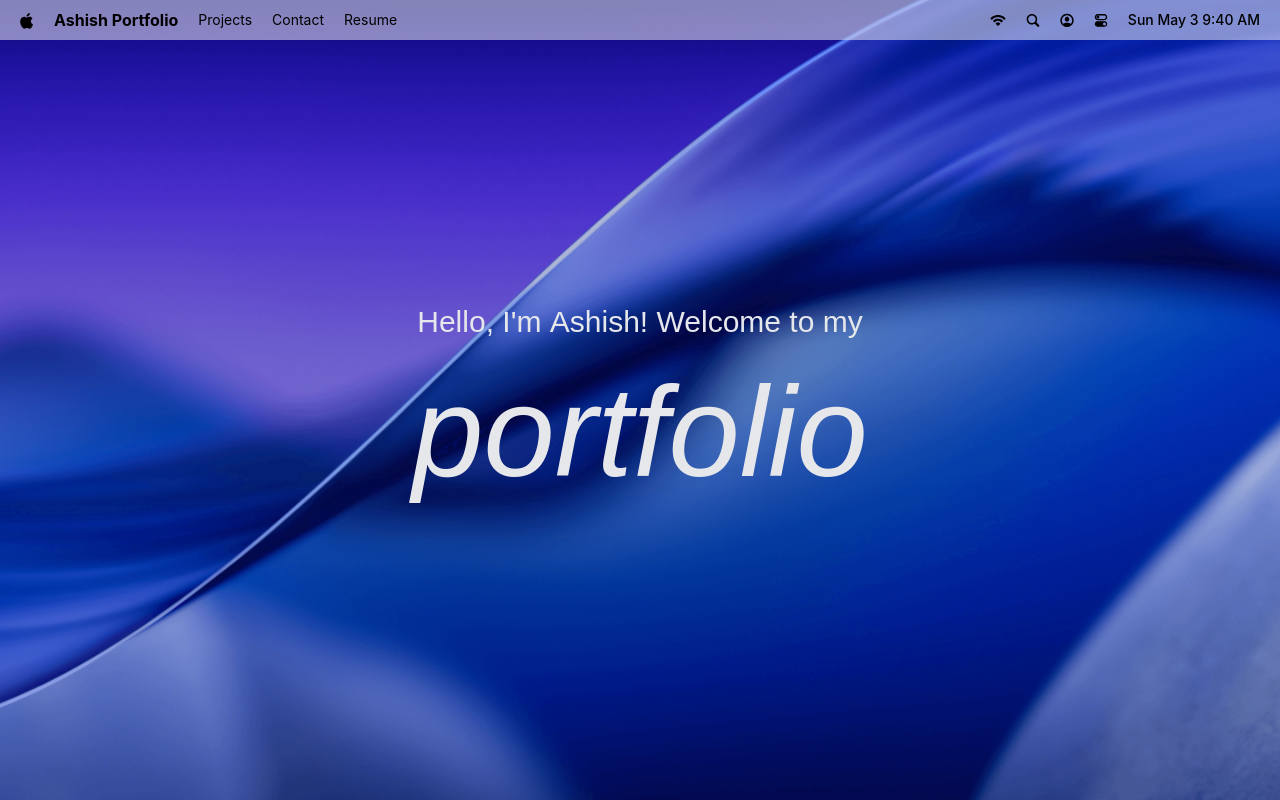
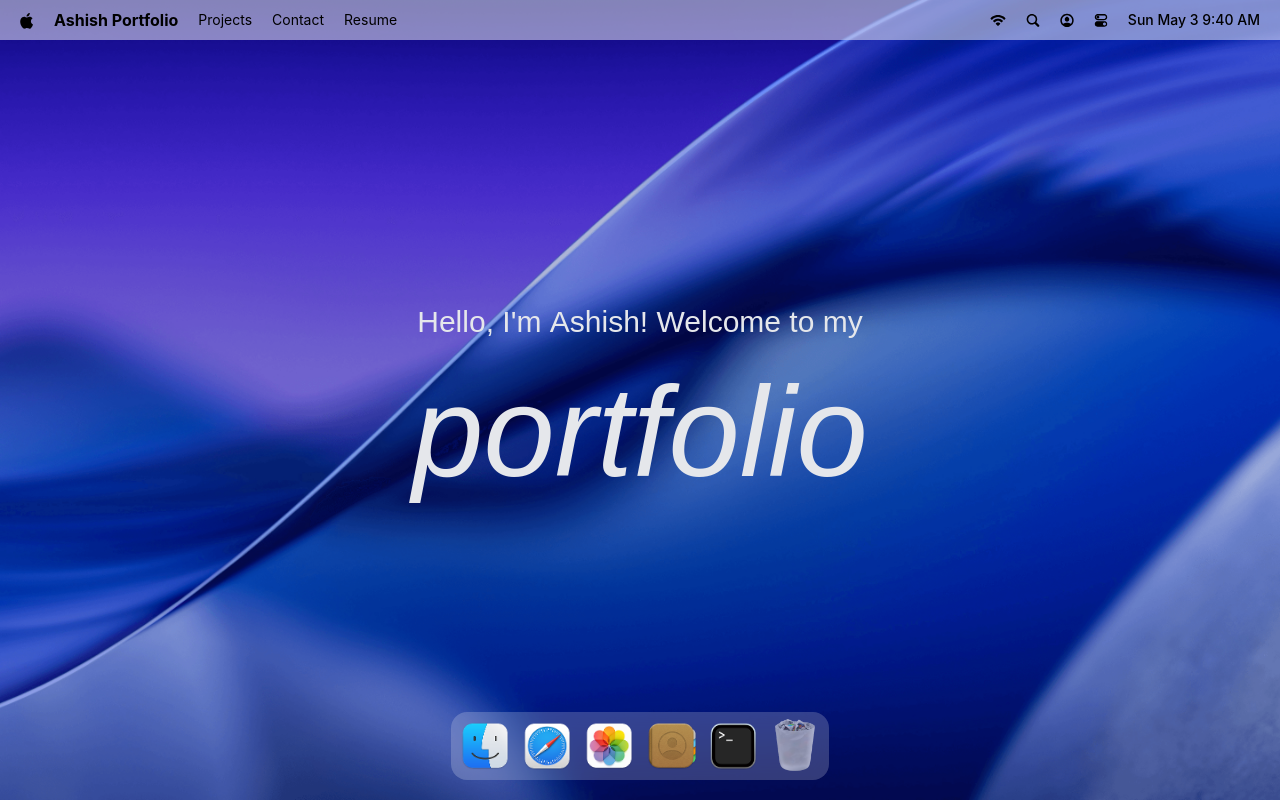
Before and after one commit to ashishkhopde/OS-portfolio, a React (Vite) app in the folder frontend/: page / in a window 1280 px wide. Built offline with nearby package versions, Linux system fonts and the light colour scheme; a web font is replaced by a local one.

Commit message:
add dock section

```diff
--- a/frontend/package.json
+++ b/frontend/package.json
@@ -15,7 +15,8 @@
     "gsap": "^3.15.0",
     "lucide-react": "^1.14.0",
     "react": "^19.2.5",
-    "react-dom": "^19.2.5"
+    "react-dom": "^19.2.5",
+    "react-tooltip": "^6.0.0"
   },
   "devDependencies": {
     "@eslint/js": "^10.0.1",
--- a/frontend/src/App.jsx
+++ b/frontend/src/App.jsx
@@ -1,4 +1,4 @@
-import { Navbar, Welcome } from '#components'
+import { Navbar, Welcome, Dock } from '#components'
 
 function App() {
 
@@ -6,6 +6,7 @@
     <main>
       <Navbar />
       <Welcome />
+      <Dock/>
     </main>
   )
 }
--- /dev/null
+++ b/frontend/src/components/Dock.jsx
@@ -0,0 +1,68 @@
+import { dockApps } from "#constants";
+import { useGSAP } from "@gsap/react";
+import gsap from "gsap";
+import { useRef } from "react";
+import { Tooltip } from "react-tooltip";
+
+function Dock() {
+
+    const dockRef = useRef(null);
+
+    useGSAP(() => {
+        const dock = dockRef.current;
+        if (!dock) return;
+
+        const icons = dock.querySelectorAll(".dock-icon");
+
+        const animateIcons = (mouseX) => {
+            const { left } = dock.getBoundingClientRect();
+
+            icons.forEach(icon => {
+                const { left: iconLeft, width } = icon.getBoundingClientRect();
+                const center = iconLeft - left + width / 2;
+                const distance = Math.abs(mouseX - center);
+
+                const intensity = Math.exp(-(distance ** 2.5) / 20000);
+
+                gsap.to(icon, { scale: 1 + 0.25 * intensity, y: -15 * intensity, duration: 0.2, ease: "power1.out" })
+            })
+        }
+
+        const handleMouseMove = (e) => {
+            const { left } = dock.getBoundingClientRect();
+
+            animateIcons(e.clientX - left);
+        }
+
+        const resetIcons = () => icons.forEach(icon => gsap.to(icon, { scale: 1, y: 0, duration: 0.3, ease: "power1.out" }));
+
+        dock.addEventListener("mousemove", handleMouseMove);
+        dock.addEventListener("mouseleave", resetIcons);
+
+        return () => {
+            dock.removeEventListener("mousemove", handleMouseMove);
+            dock.removeEventListener("mouseleave", resetIcons);
+        }
+    }, [])
+
+    const toggleApp = (app) => { }
+
+    return (
+        <section id="dock">
+            <div ref={dockRef} className="dock-container">
+                {dockApps.map((app) => (
+                    <div key={app.id} className="relative flex justify-center">
+                        <button className="dock-icon" aria-label={app.name} data-tooltip-id="dock-tooltip" data-tooltip-content={app.name} data-tootip-delay-show={150} disabled={!app.canOpen} onClick={() => toggleApp({ id: app.id, canOpen: app.canOpen })}>
+
+                            <img src={`/images/${app.icon}`} alt={`${app.name} icon`} loading="lazy" className={app.canOpen ? "" : "opacity-60"} />
+                        </button>
+                    </div>
+                ))}
+
+                <Tooltip id="dock-tooltip" place="top" className="tooltip" />
+            </div>
+        </section>
+    )
+}
+
+export default Dock
--- a/frontend/src/components/index.js
+++ b/frontend/src/components/index.js
@@ -1,2 +1,3 @@
 export { default as Navbar } from "./Navbar";
 export { default as Welcome } from "./Welcome";
+export { default as Dock } from "./Dock";
```
Also changed, not shown: 1 other file (tests, documents, lock files or other folders).
